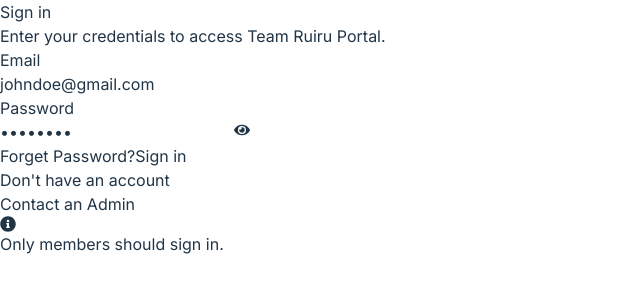
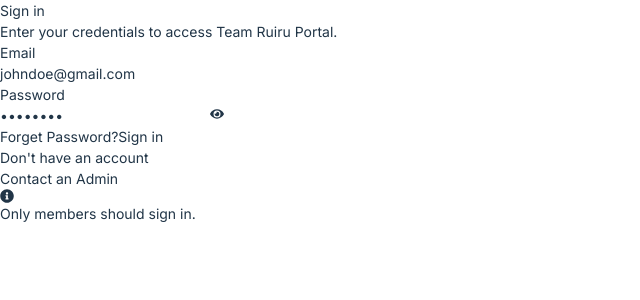
Before and after one commit to imrany/realtime_messaging, a React (Vite) app: page /login in a window 1280 px wide. Shown: the top 300 px of the page, without its empty margins (0-640 px from the left). Built offline with nearby package versions, Linux system fonts and the light colour scheme; no server answers.

Commit message:
changed font size to 14px and --theme-blue to #366388

```diff
--- a/src/index.css
+++ b/src/index.css
@@ -11,13 +11,14 @@
 
   color: #213547;
   background-color: #ffffff;
+  font-size: 14px;
 
   font-synthesis: none;
   text-rendering: optimizeLegibility;
   -webkit-font-smoothing: antialiased;
   -moz-osx-font-smoothing: grayscale;
 
-  --theme-blue:#646cff;
+  --theme-blue:#366388;
   --theme-dark:#213547;
   --theme-gray:#f9f9f9;
   --hover-blue:#535bf2;
```
